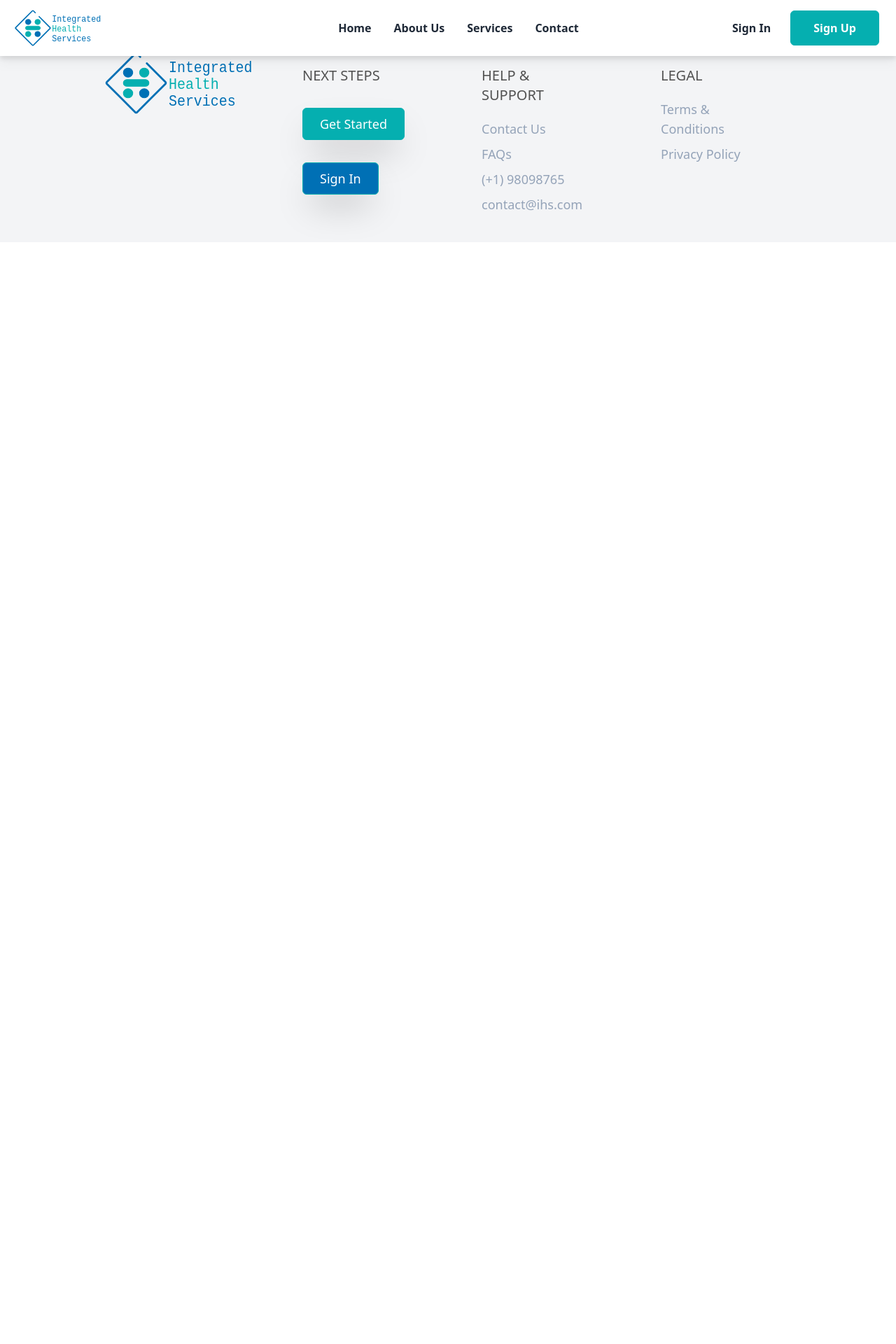
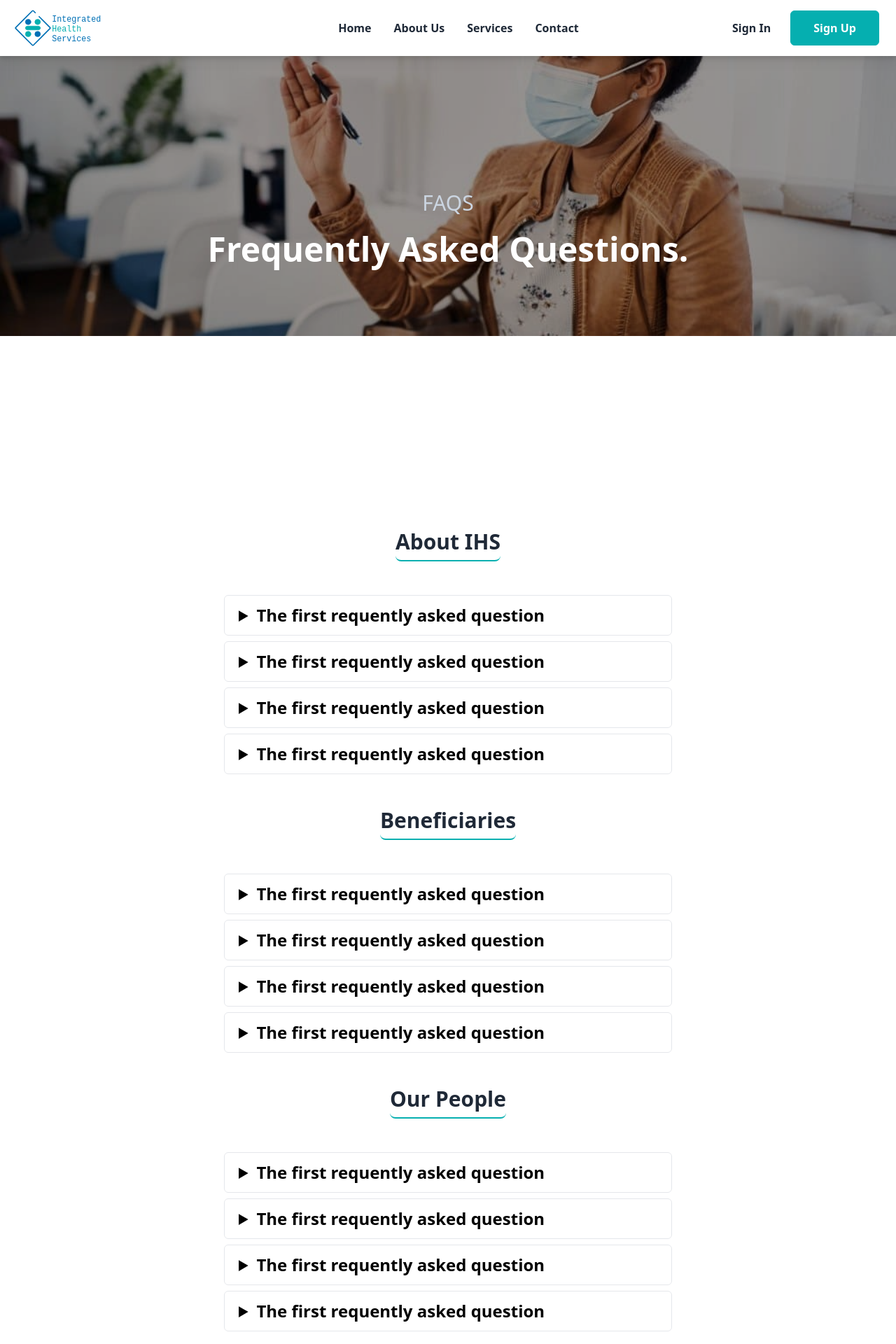
Before and after one commit to ihsidna/ihs-frontend, a React (Create React App) app: page /faqs in a window 1280 px wide. Shown: the top 1920 px of the page at 70% size. Before the commit the page ends 800 px from the top, so only its background shows below. Built offline with nearby package versions, Linux system fonts and the light colour scheme.

Commit message:
faq section

```diff
--- /dev/null
+++ b/src/components/Faq.jsx
@@ -0,0 +1,123 @@
+import React from 'react';
+
+const Faq = () => {
+	return (
+		<div>
+			<div className="md:py-40 pb-20 pt-8">
+				<div className="max-w-[1240] mx-auto">
+					<div className="flex justify-center items-start">
+						<h2 className="md:text-3xl text-2xl font-semibold pb-2 mb-10 text-gray-800 border-b-2 border-b-ihs-green rounded-lg">
+							About IHS
+						</h2>
+					</div>
+					<div className="lg:px-80 md:px-40 px-10 ">
+						<details className="bg-white border rounded-md open:bg-gray-100 duration-300 my-2">
+							<summary className="bg-inherit px-5 py-3 md:text-2xl text-xl font-semibold cursor-pointer">The first requently asked question</summary>
+							<div className="bg-white px-5 py-3 border border-gray-300 md:text-xl text-lg ">
+								<p>Praesent posuere nisi vel diam congue varius. Praesent lacus nulla, congue nec rhoncus nec,
+									suscipit et enim. Donec ultrices nec arcu et pharetra.</p>
+							</div>
+						</details>
+						<details className="bg-white border rounded-md open:bg-gray-100 duration-300 my-2">
+							<summary className="bg-inherit px-5 py-3 md:text-2xl text-xl font-semibold cursor-pointer">The first requently asked question</summary>
+							<div className="bg-white px-5 py-3 border border-gray-300 md:text-xl text-lg ">
+								<p>Praesent posuere nisi vel diam congue varius. Praesent lacus nulla, congue nec rhoncus nec,
+									suscipit et enim. Donec ultrices nec arcu et pharetra.</p>
+							</div>
+						</details>
+						<details className="bg-white border rounded-md open:bg-gray-100 duration-300 my-2">
+							<summary className="bg-inherit px-5 py-3 md:text-2xl text-xl font-semibold cursor-pointer">The first requently asked question</summary>
+							<div className="bg-white px-5 py-3 border border-gray-300 md:text-xl text-lg ">
+								<p>Praesent posuere nisi vel diam congue varius. Praesent lacus nulla, congue nec rhoncus nec,
+									suscipit et enim. Donec ultrices nec arcu et pharetra.</p>
+							</div>
+						</details>
+						<details className="bg-white border rounded-md open:bg-gray-100 duration-300 my-2">
+							<summary className="bg-inherit px-5 py-3 md:text-2xl text-xl font-semibold cursor-pointer">The first requently asked question</summary>
+							<div className="bg-white px-5 py-3 border border-gray-300 md:text-xl text-lg ">
+								<p>Praesent posuere nisi vel diam congue varius. Praesent lacus nulla, congue nec rhoncus nec,
+									suscipit et enim. Donec ultrices nec arcu et pharetra.</p>
+							</div>
+						</details>
+					</div>
+
+					<div className="flex justify-center items-start">
+						<h2 className="mt-10 md:text-3xl text-2xl font-semibold pb-2 mb-10 text-gray-800 border-b-2 border-b-ihs-green rounded-lg">
+							Beneficiaries
+						</h2>
+					</div>
+					<div className="lg:px-80 md:px-40 px-10 ">
+						<details className="bg-white border rounded-md open:bg-gray-100 duration-300 my-2">
+							<summary className="bg-inherit px-5 py-3 md:text-2xl text-xl font-semibold cursor-pointer">The first requently asked question</summary>
+							<div className="bg-white px-5 py-3 border border-gray-300 md:text-xl text-lg ">
+								<p>Praesent posuere nisi vel diam congue varius. Praesent lacus nulla, congue nec rhoncus nec,
+									suscipit et enim. Donec ultrices nec arcu et pharetra.</p>
+							</div>
+						</details>
+						<details className="bg-white border rounded-md open:bg-gray-100 duration-300 my-2">
+							<summary className="bg-inherit px-5 py-3 md:text-2xl text-xl font-semibold cursor-pointer">The first requently asked question</summary>
+							<div className="bg-white px-5 py-3 border border-gray-300 md:text-xl text-lg ">
+								<p>Praesent posuere nisi vel diam congue varius. Praesent lacus nulla, congue nec rhoncus nec,
+									suscipit et enim. Donec ultrices nec arcu et pharetra.</p>
+							</div>
+						</details>
+						<details className="bg-white border rounded-md open:bg-gray-100 duration-300 my-2">
+							<summary className="bg-inherit px-5 py-3 md:text-2xl text-xl font-semibold cursor-pointer">The first requently asked question</summary>
+							<div className="bg-white px-5 py-3 border border-gray-300 md:text-xl text-lg ">
+								<p>Praesent posuere nisi vel diam congue varius. Praesent lacus nulla, congue nec rhoncus nec,
+									suscipit et enim. Donec ultrices nec arcu et pharetra.</p>
+							</div>
+						</details>
+						<details className="bg-white border rounded-md open:bg-gray-100 duration-300 my-2">
+							<summary className="bg-inherit px-5 py-3 md:text-2xl text-xl font-semibold cursor-pointer">The first requently asked question</summary>
+							<div className="bg-white px-5 py-3 border border-gray-300 md:text-xl text-lg ">
+								<p>Praesent posuere nisi vel diam congue varius. Praesent lacus nulla, congue nec rhoncus nec,
+									suscipit et enim. Donec ultrices nec arcu et pharetra.</p>
+							</div>
+						</details>
+					</div>
+
+					<div className="flex justify-center items-start">
+						<h2 className="mt-10 md:text-3xl text-2xl font-semibold pb-2 mb-10 text-gray-800 border-b-2 border-b-ihs-green rounded-lg">
+							Our People
+						</h2>
+					</div>
+					<div className="lg:px-80 md:px-40 px-10 ">
+						<details className="bg-white border rounded-md open:bg-gray-100 duration-300 my-2">
+							<summary className="bg-inherit px-5 py-3 md:text-2xl text-xl font-semibold cursor-pointer">The first requently asked question</summary>
+							<div className="bg-white px-5 py-3 border border-gray-300 md:text-xl text-lg ">
+								<p>Praesent posuere nisi vel diam congue varius. Praesent lacus nulla, congue nec rhoncus nec,
+									suscipit et enim. Donec ultrices nec arcu et pharetra.</p>
+							</div>
+						</details>
+						<details className="bg-white border rounded-md open:bg-gray-100 duration-300 my-2">
+							<summary className="bg-inherit px-5 py-3 md:text-2xl text-xl font-semibold cursor-pointer">The first requently asked question</summary>
+							<div className="bg-white px-5 py-3 border border-gray-300 md:text-xl text-lg ">
+								<p>Praesent posuere nisi vel diam congue varius. Praesent lacus nulla, congue nec rhoncus nec,
+									suscipit et enim. Donec ultrices nec arcu et pharetra.</p>
+							</div>
+						</details>
+						<details className="bg-white border rounded-md open:bg-gray-100 duration-300 my-2">
+							<summary className="bg-inherit px-5 py-3 md:text-2xl text-xl font-semibold cursor-pointer">The first requently asked question</summary>
+							<div className="bg-white px-5 py-3 border border-gray-300 md:text-xl text-lg ">
+								<p>Praesent posuere nisi vel diam congue varius. Praesent lacus nulla, congue nec rhoncus nec,
+									suscipit et enim. Donec ultrices nec arcu et pharetra.</p>
+							</div>
+						</details>
+						<details className="bg-white border rounded-md open:bg-gray-100 duration-300 my-2">
+							<summary className="bg-inherit px-5 py-3 md:text-2xl text-xl font-semibold cursor-pointer">The first requently asked question</summary>
+							<div className="bg-white px-5 py-3 border border-gray-300 md:text-xl text-lg ">
+								<p>Praesent posuere nisi vel diam congue varius. Praesent lacus nulla, congue nec rhoncus nec,
+									suscipit et enim. Donec ultrices nec arcu et pharetra.</p>
+							</div>
+						</details>
+					</div>
+				</div>
+			</div>
+
+
+		</div>
+	);
+};
+
+export default Faq;
--- /dev/null
+++ b/src/components/FaqHero.jsx
@@ -0,0 +1,21 @@
+import React from 'react';
+import FaqHeroImage from "../assets/images/faq.jpg";
+
+const FaqHero = () => {
+	return (
+		<div className="w-full pt-20">
+			<div className="w-full md:h-[400px] h-[200px] bg-neutral-900/50 absolute">
+				<img src={FaqHeroImage} alt="" className="w-full h-full object-cover mix-blend-overlay"/>
+			</div>
+
+			<div className="flex flex-col justify-center items-center relative text-white max-w-[1240px] mx-auto md:py-48 py-20">
+				<div className="px-4">
+					<h2 className="md:text-3xl text-xl text-slate-300 uppercase text-center">FAQs</h2>
+					<h3 className="md:text-5xl text-2xl font-semibold py-6 text-center">Frequently Asked Questions.</h3>
+				</div>
+			</div>
+		</div>
+	);
+};
+
+export default FaqHero;
--- a/src/pages/FAQs.jsx
+++ b/src/pages/FAQs.jsx
@@ -1,9 +1,12 @@
 import React from 'react';
+import Faq from "../components/Faq";
+import FaqHero from "../components/FaqHero";
 
 const FAQs = () => {
 	return (
 		<>
-			FAQs
+			<FaqHero />
+			<Faq />
 		</>
 	);
 };
```
Also changed, not shown: src/assets/images/faq.jpg (added).
